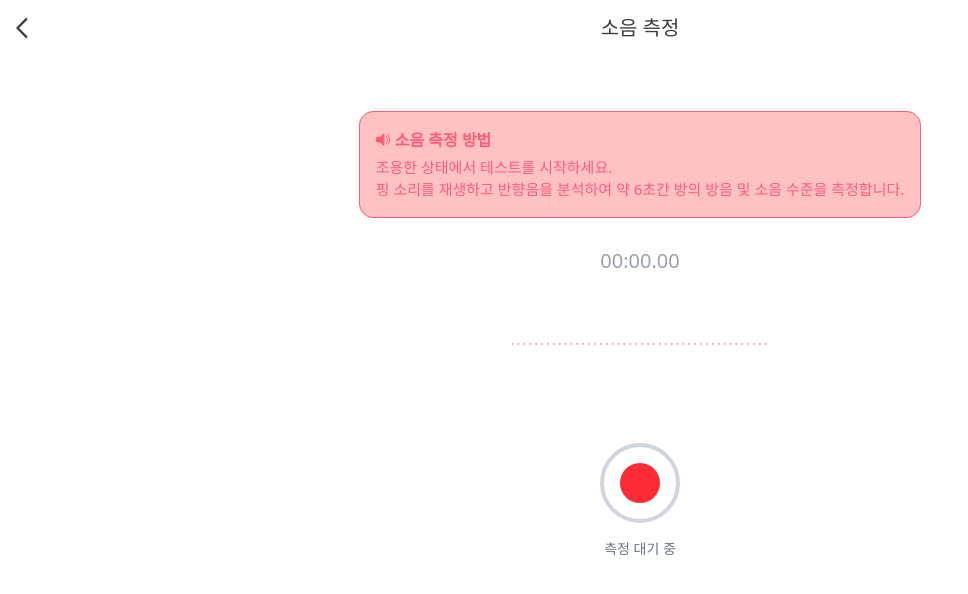
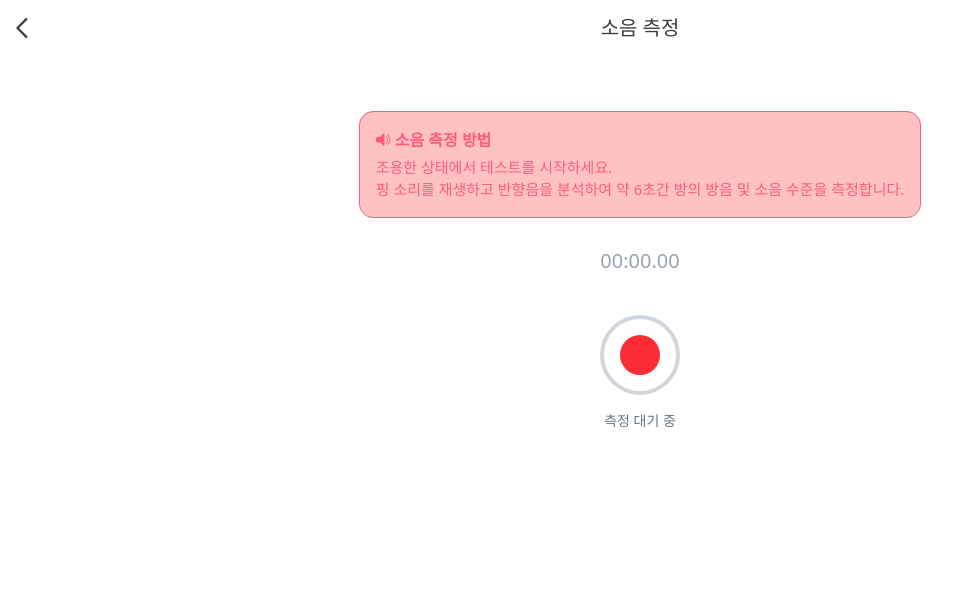
Before and after one commit to 2025-X-Thon-Team9-UNVEIL/UNVEIL_FE, a React (Vite) app: page /sound in a window 1280 px wide. Shown: the top 594 px of the page, without its empty margins (0-968 px from the left). Built offline with nearby package versions, Linux system fonts and the light colour scheme; a web font is replaced by a local one.

Commit message:
✨ Feat: 임시 수정(#42)

```diff
--- a/src/pages/SoundPage/components/Record.tsx
+++ b/src/pages/SoundPage/components/Record.tsx
@@ -185,17 +185,7 @@ const Record = ({ onAnalysisComplete }: RecordProps) => {
         <div className="text-gray-400 text-xl font-mono mb-10">{timer}</div>
 
         {/* 파형 비주얼라이저 (더미 UI - 실제 연동하려면 Canvas 필요) */}
-        <div className="w-full h-12 flex items-center justify-center gap-1 mb-20 overflow-hidden">
-          {isRecording ? (
-            /* 녹음 중일 때 움직이는 애니메이션 (CSS로 구현 가능) */
-            Array.from({ length: 30 }).map((_, i) => (
-              <div key={i} className="w-1 bg-red-400 animate-pulse" style={{ height: `${Math.random() * 100}%` }}></div>
-            ))
-          ) : (
-            /* 대기 상태 점선 */
-            <div className="text-red-300 tracking-widest">............................................</div>
-          )}
-        </div>
+
 
         {/* 녹음 버튼 */}
         <button
```
